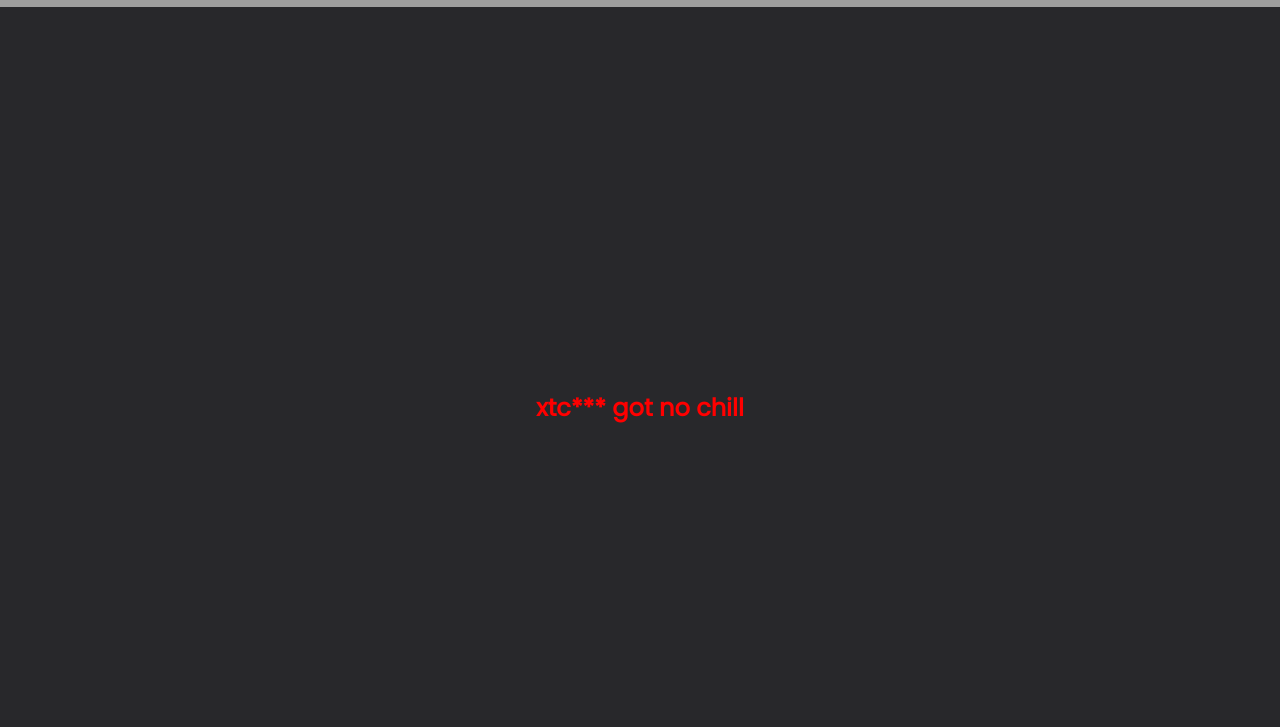
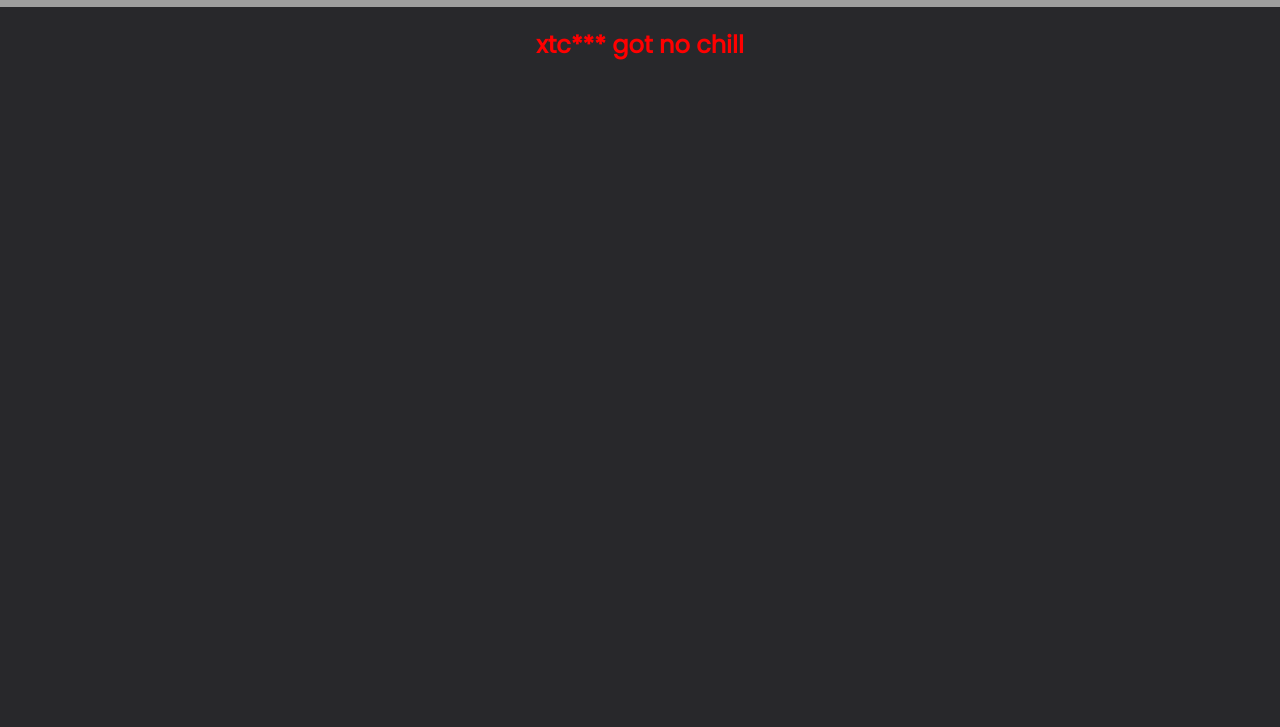
Before and after one commit to xtcdew/ig, a plain HTML site: page index.html in a window 1280 px wide. Shown: the part 73-800 px from the top of the page. Drawn offline with Linux system fonts and the light colour scheme; grey boxes are pictures that could not be loaded.

Commit message:
Update index.html

```diff
--- a/index.html
+++ b/index.html
@@ -36,7 +36,7 @@
 .container {
     display: flex;
     justify-content: center;
-    align-items: center;
+    align-items: top;
     height: 50px; /* Adjust the height of the container */
     width: 100%; /* Ensure the container spans the entire width */
 }
@@ -82,8 +82,6 @@
 
             </style>
     </div>
-</body>
-</html>
 
 
   <header class="header">
```
